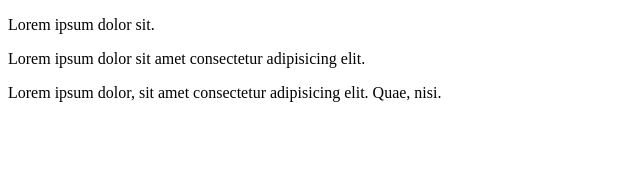
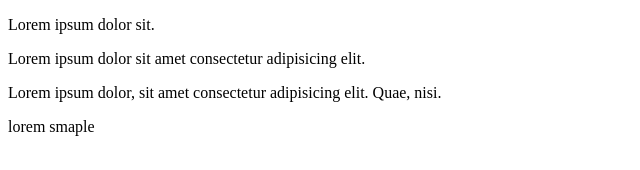
Before and after one commit to Dineshanand001/git-study, a plain HTML site: page index.html in a window 1280 px wide. Shown: the whole page, without its empty margins (0-640 px from the left). Drawn offline with Linux system fonts and the light colour scheme.

Commit message:
Test Change

```diff
--- a/index.html
+++ b/index.html
@@ -19,6 +19,7 @@
         <p>Lorem ipsum dolor sit.</p>
         <p>Lorem ipsum dolor sit amet consectetur adipisicing elit.</p>
         <p>Lorem ipsum dolor, sit amet consectetur adipisicing elit. Quae, nisi.</p>
+        <p>lorem smaple</p>
         <script src="" async defer></script>
     </body>
 </html>
```
